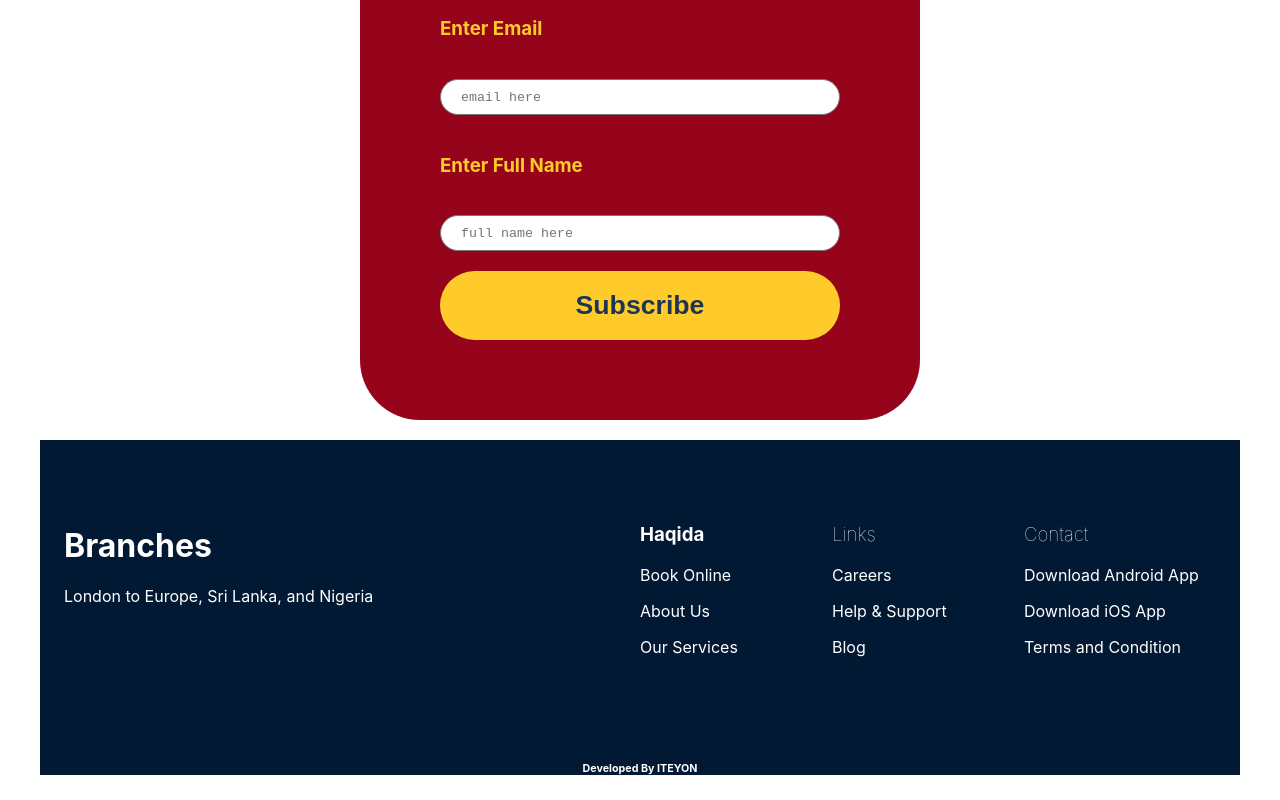
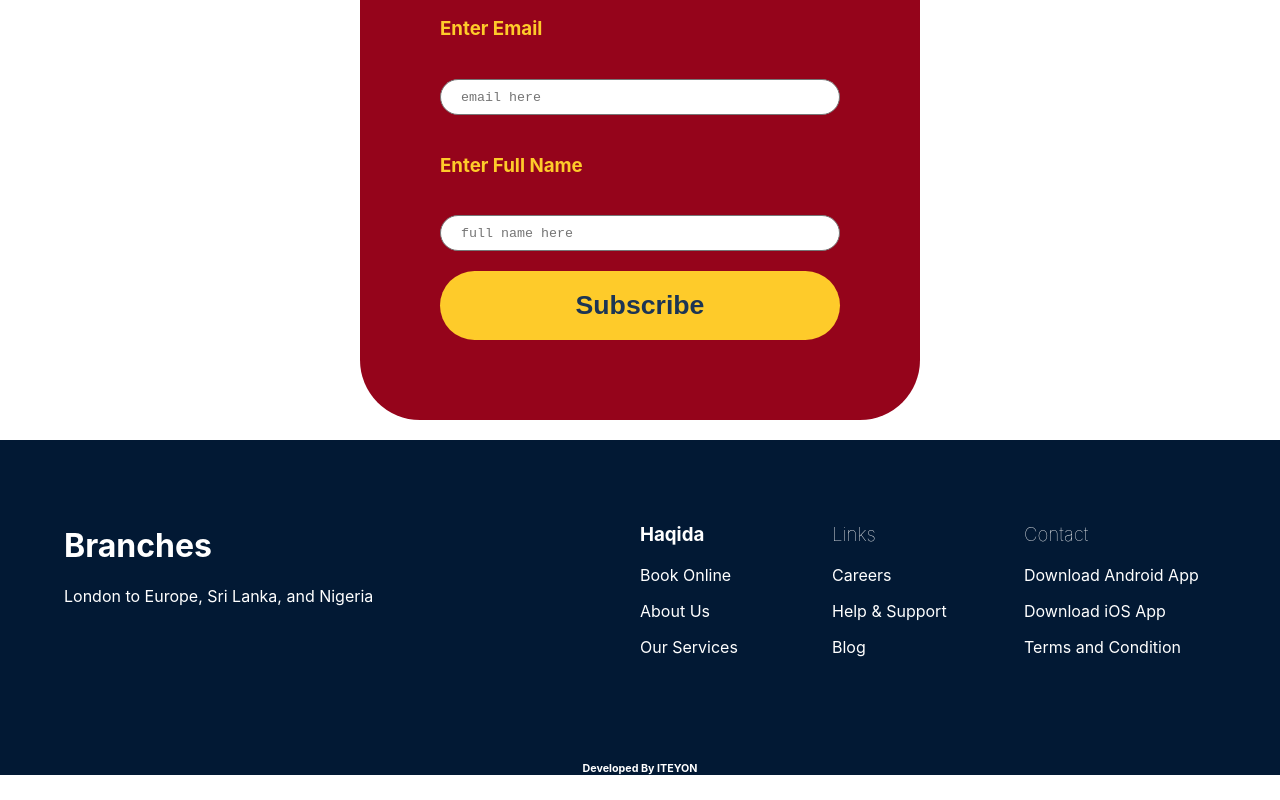
Before and after one commit to MithilaSri-code/sample, a React (Create React App) app: page / in a window 1280 px wide. Shown: the part 3593-4393 px from the top of the page. Built offline with nearby package versions, Linux system fonts and the light colour scheme.

Commit message:
bug fixing

```diff
--- a/src/component/footer/footer.css
+++ b/src/component/footer/footer.css
@@ -2,6 +2,7 @@
     background-color:rgb(2,25,52);
     color: white;
     margin-top: 20px;
+    width: 100%;
 }
 
 .footer_mainlink a{
--- a/src/component/footer/footer.js
+++ b/src/component/footer/footer.js
@@ -6,8 +6,8 @@ import './footer.css';
 const Footer = () => {
     return (
         <div>
-            <Box>
-                <Container className='footer_topic'>
+            <Box className='footer_topic'>
+                <Container >
                     <Grid container item >
                         <Grid item xs={12} md={6} py={8}>
                             <h1 >Branches</h1>
```
